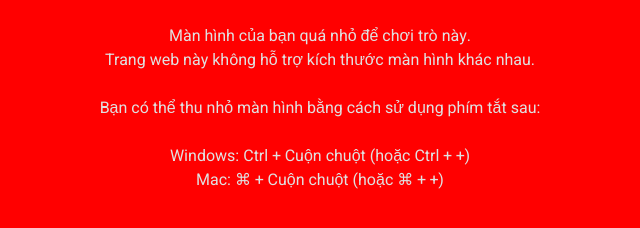
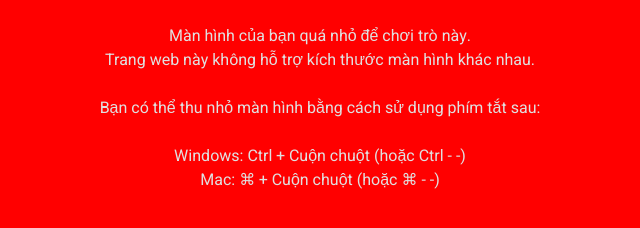
Before and after one commit to VyLe28/memory-snow, a plain HTML site: page index.html in a window 1280 px wide. Shown: the full height of the page, 320-960 px from the left. Drawn offline with nearby package versions, Linux system fonts and the light colour scheme.

Commit message:
27/12/2024

```diff
--- a/index.html
+++ b/index.html
@@ -33,9 +33,9 @@
             Bạn có thể thu nhỏ màn hình bằng cách sử dụng phím tắt sau:
             <br>
             <br>
-            Windows: Ctrl + Cuộn chuột (hoặc Ctrl + +)
+            Windows: Ctrl + Cuộn chuột (hoặc Ctrl - -)
             <br>
-            Mac: ⌘ + Cuộn chuột (hoặc ⌘ + +)
+            Mac: ⌘ + Cuộn chuột (hoặc ⌘ - -)
         </center>
     </div>
     <div id="controls">
```
